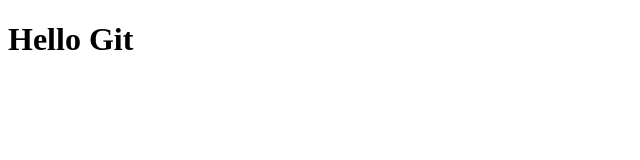
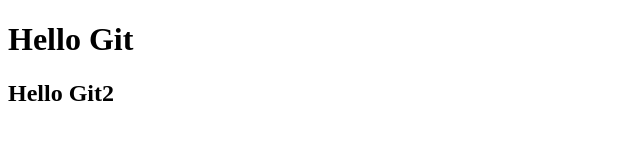
Before and after one commit to PetroPetrovuch/BasickJS, a plain HTML site: page index.html in a window 1280 px wide. Shown: the whole page, without its empty margins (0-640 px from the left). Drawn offline with Linux system fonts and the light colour scheme.

Commit message:
Wor kcommit

```diff
--- a/index.html
+++ b/index.html
@@ -8,6 +8,7 @@
 </heпшеad>
 <body>
     <h1>Hello Git</h1>
+    <h2>Hello Git2</h2>
     <script src="js/Basic.js"></script>
 
 </body>
```
